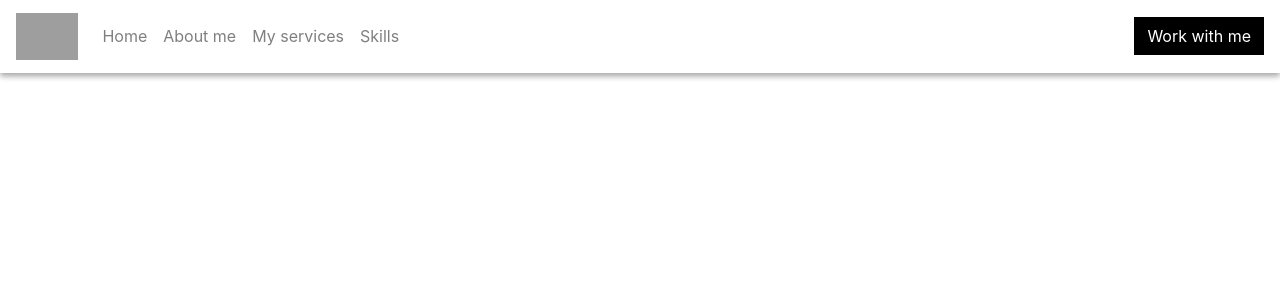
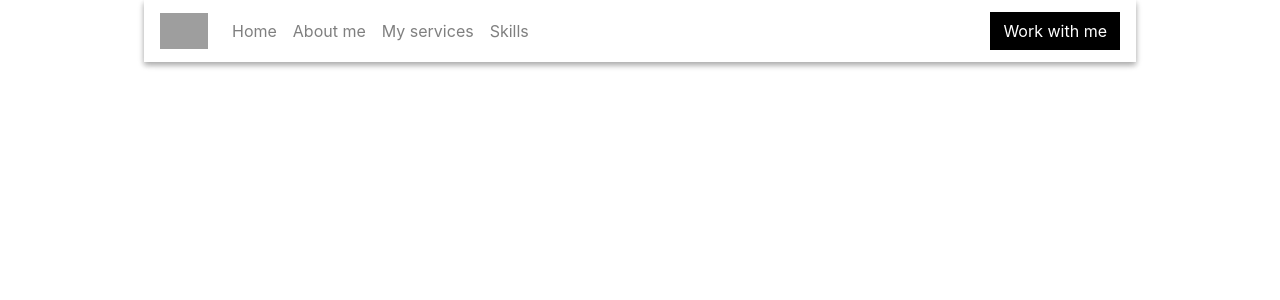
Before and after one commit to AlejandroMilan/MilanPortfolio, a Nuxt app: page / in a window 1280 px wide. Shown: the top 300 px of the page. Built offline with nearby package versions, Linux system fonts and the light colour scheme; grey boxes are pictures that could not be loaded.

Commit message:
Media query for header added

```diff
--- a/components/layout/Navbar.vue
+++ b/components/layout/Navbar.vue
@@ -31,6 +31,13 @@
 <style lang="sass" scoped>
 header
   box-shadow: 0 3px 6px rgba(0,0,0,0.16), 0 3px 6px rgba(0,0,0,0.23)
+  position: fixed
+  width: 100%
+  @media(min-width: 992px)
+    max-width: 992px
+    margin: 0 auto
+    left: 0
+    right: 0
 
 .navbar-toggler
   background-color: #fff
```
